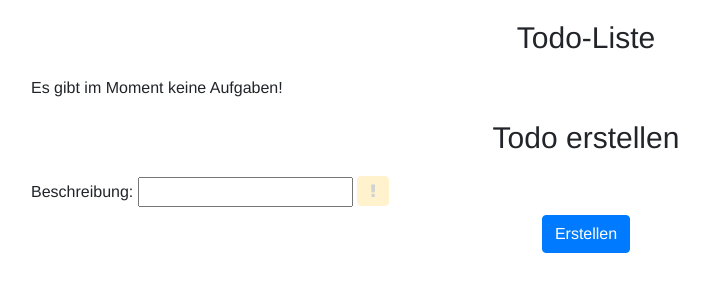
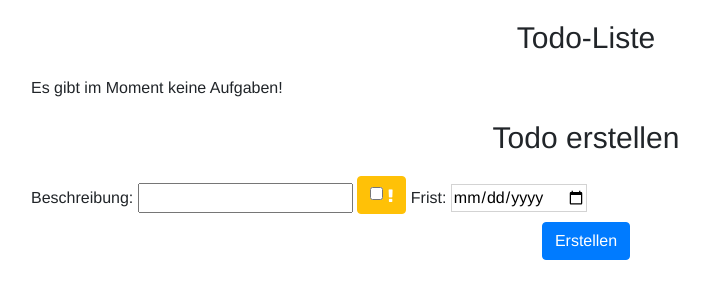
Before and after one commit to Sinnaj94/TodoList, a Flask app: page /tasks in a window 1280 px wide. Shown: the top 300 px of the page, without its empty margins (54-763 px from the left). Run offline with Flask 2, Linux system fonts and the light colour scheme; data that the repository does not hold is empty; some libraries are stand-ins or nearby versions.

Commit message:
possible to add task - still missing category and link to category

```diff
--- a/data.py
+++ b/data.py
@@ -65,7 +65,8 @@ def get_tasks():
 
 
 def get_task_by_id(id):
-    cur = conn.execute("SELECT * FROM task WHERE task_id == ?", id)
+    print id
+    cur = conn.execute("SELECT * FROM task WHERE task_id == ?", [id])
     rv = cur.fetchall()
     cur.close()
     return rv
--- a/main.py
+++ b/main.py
@@ -2,6 +2,7 @@ from flask import Flask
 from flask import request, g, jsonify, abort
 from flask import render_template
 import data
+import datetime
 # TODO: Implement getter and setter, connect with data.py
 app = Flask(__name__)
 # TODO: Echte variablen
@@ -27,6 +28,13 @@ def categories():
 # TODO: David: GET und POST implementieren (mit Nutzung von data.py)
 @app.route('/tasks', methods=['GET', 'POST'])
 def tasks():
+    if request.method == 'POST':
+        important = 0
+        if 'important' in request.form:
+            important = 1
+        date = datetime.datetime.strptime(request.form['due_date'], "%Y-%m-%d")
+        data.add_task(request.form['description'], date.strftime("%d.%m.%Y"), important)
+
     t = data.get_tasks()
     return render_template('tasks.html', tasks=t)
 
--- a/static/logic.js
+++ b/static/logic.js
@@ -3,11 +3,6 @@ $(document).ready(function(){
         var self = this;
         toggleDone(self);
     })
-    /*$('.task').click(function(e) {
-        if(!($(e.target).is('button') || $(e.target.parentElement).is('button'))) {
-            $(this).find('.name input').click();
-        }
-    });*/
 });
 
 function toggleDone(self) {
@@ -35,22 +30,15 @@ function toggleDone(self) {
 
 function toggleImportant(e, id) {
     e = $(e);
-    var importance = 1;
-    if(e.hasClass("active")) {
-        importance = 0;
+    var importance = 0;
+    if(e.is(":checked")) {
+        importance = 1;
     }
     $.ajax({
         url: '/tasks/' + id,
         type: 'PUT',
         data: {
             'important' : importance
-        },
-        success: function(result) {
-            if(result.task['important'] === 0) {
-                e.removeClass("active");
-            } else {
-                e.addClass("active");
-            }
         }
     })
 }
--- a/templates/tasks.html
+++ b/templates/tasks.html
@@ -16,15 +16,21 @@
             <li class="task{% if task['done'] == 1 %} done{% endif %}" data-id="{{ task['task_id'] }}">
                 <label class="name"><input type="checkbox" {% if task['done'] %}checked{% endif %}> {{ task['description'] }}</label>
                 <span class="duedate">{{ task['due_date'] }}</span>
-                <button class="btn btn-warning important{% if task['important'] %} active{% endif %}" onclick="toggleImportant(this, {{ task['task_id'] }})"><i class="fa fa-exclamation"></i></button>
+                <label class="btn btn-warning">
+                    <input type="checkbox" name="important" {% if task['important'] %}checked{% endif %} onclick="toggleImportant(this, {{ task['task_id'] }})"> <i class="fa fa-exclamation" style="vertical-align: middle;color:white"></i>
+                </label>
                 <button class="btn btn-danger delete" onclick="deleteTask({{ task['task_id'] }})"><i class="fa fa-trash"></i></button>
             </li>
             {% endfor %}
         </ul>
         {% endif %}
         <h1>Todo erstellen</h1>
-        <form class="task-form">
-            <label>Beschreibung: <input type="text"></label> <button type="button" class="btn btn-warning important"><i class="fa fa-exclamation"></i><input type="checkbox" name="important" style="display:none"></button>
+        <form id="task-form" target="/tasks" method="post">
+            <label>Beschreibung: <input type="text" name="description" required></label>
+            <label class="btn btn-warning">
+                <input type="checkbox" name="important"> <i class="fa fa-exclamation" style="vertical-align: middle;color:white"></i>
+            </label>
+            Frist: <input type="date" name="due_date" style="border: 1px solid lightgrey" required>
             <button type="submit" class="btn btn-primary btn-submit">Erstellen</button>
         </form>
     </div>
```
